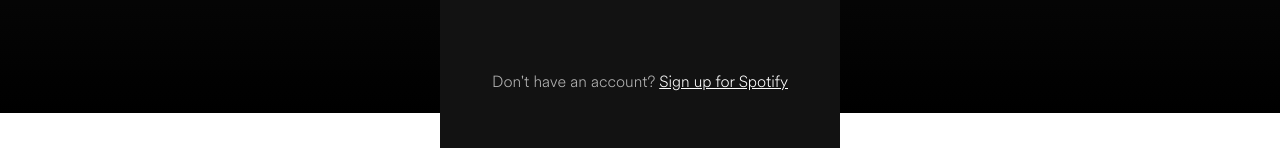
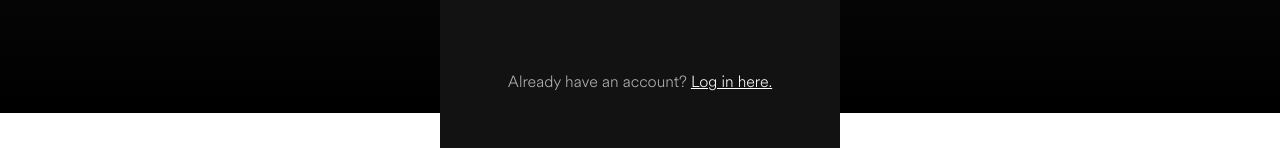
Before and after one commit to xwnsnowy/music-listening-app, a Next.js app in the folder client/: page /signup in a window 1280 px wide. Shown: the part 687-835 px from the top of the page. Built offline with nearby package versions, Linux system fonts and the light colour scheme.

Commit message:
feat: Update interface for steps 1 and 2 in the registration process

```diff
--- a/client/package.json
+++ b/client/package.json
@@ -12,6 +12,7 @@
     "@hookform/resolvers": "^3.3.4",
     "@radix-ui/react-label": "^2.0.2",
     "@radix-ui/react-slot": "^1.0.2",
+    "@ramonak/react-progress-bar": "^5.2.0",
     "@reduxjs/toolkit": "^2.2.2",
     "class-variance-authority": "^0.7.0",
     "clsx": "^2.1.0",
--- a/client/src/app/(auth)/signup/page.tsx
+++ b/client/src/app/(auth)/signup/page.tsx
@@ -1,19 +1,62 @@
-// Register.tsx
-import { useState } from "react";
+"use client";
+
 import RegisterForm from "@/components/RegisterForm";
 import SocialMedia from "@/components/SocialMedia";
 import Link from "next/link";
+import { useAppSelector, useAppDispatch } from "@/lib/hooks";
+import {
+  selectCurrentStep,
+  setCurrentStep,
+} from "@/lib/features/register/registerSlice";
+import ProgressBar from "@ramonak/react-progress-bar";
+import { useEffect, useState } from "react";
 
 const Register = () => {
+  const currentStep = useAppSelector(selectCurrentStep);
+  const [progress, setProgress] = useState(0);
+
+  useEffect(() => {
+    if (currentStep === 2) {
+      setProgress(50);
+    }
+    if (currentStep === 3) {
+      setProgress(75);
+    }
+    if (currentStep === 4) {
+      setProgress(100);
+    }
+  }, [currentStep]);
+
   return (
-    <div className="max-w-[400px] w-full rounded-lg bg-bgBase flex flex-col items-center justify-center py-8 gap-4  font-circular">
-      {/* Title Login */}
+    <div
+      className={`max-w-[400px] min-h-[826px] w-full rounded-lg bg-bgBase flex flex-col items-center ${
+        currentStep === 1 ? "justify-center" : "justify-start"
+      } py-8 gap-4  font-circular`}
+    >
+      {currentStep === 1 && (
         <h1 className="text-primaryColor text-5xl text-center font-black py-10 cursor-default select-none">
           Sign up to start listening
         </h1>
-
+      )}
+      {currentStep === 2 && (
+        <>
+          <ProgressBar
+            completed={progress}
+            className="w-full"
+            height="2px"
+            isLabelVisible={false}
+            bgColor="#1ed760"
+          />
+          <div className="flex flex-col w-[288px] mb-3">
+            <span className="text-secondaryColor">Step 2 of 4</span>
+            <span className="text-primaryColor">Create a password</span>
+          </div>
+        </>
+      )}
       <RegisterForm />
 
+      {currentStep === 1 && (
+        <>
           {/* Signup Social Media */}
           <SocialMedia text="Sign up" />
 
@@ -27,11 +70,15 @@
           <hr className="my-8 border border-tintedBase w-9/12" />
 
           <div className="text-primaryColor py-8 font-light gap-1 flex">
-        <span className="text-secondaryColor">Don&apos;t have an account?</span>
-        <Link href="/signup" className="underline">
-          Sign up for Spotify
+            <span className="text-secondaryColor">
+              Already have an account?
+            </span>
+            <Link href="/login" className="underline">
+              Log in here.
             </Link>
           </div>
+        </>
+      )}
     </div>
   );
 };
--- a/client/src/components/RegisterFormSteps/RegisterFormStepFirst.tsx
+++ b/client/src/components/RegisterFormSteps/RegisterFormStepFirst.tsx
@@ -9,6 +9,7 @@
 } from "@/lib/features/register/registerSlice";
 import { useAppDispatch } from "@/lib/hooks";
 import { Button } from "@/components/ui/button";
+import { useRouter } from "next/navigation";
 
 import {
   Form,
@@ -29,6 +30,7 @@
 }
 
 export default function RegisterFormStepFirst() {
+  const router = useRouter();
   const dispatch = useAppDispatch();
 
   const form = useForm<z.infer<typeof emailSchema>>({
@@ -48,6 +50,8 @@
       console.log("Submitting form with data:", data);
       dispatch(setEmail(data.email));
       dispatch(setCurrentStep(2));
+      const forwardUrl = encodeURIComponent("http://localhost:3000/");
+      router.push(`/signup?forward_url=${forwardUrl}&step=2`);
       // }
     } catch (error) {
       console.error("Error submitting form:", error);
--- a/client/src/components/RegisterFormSteps/RegisterFormStepSecond.tsx
+++ b/client/src/components/RegisterFormSteps/RegisterFormStepSecond.tsx
@@ -67,10 +67,9 @@
           name="password"
           render={({ field }) => (
             <FormItem>
-              <FormLabel className="text-primaryColor">Email</FormLabel>
+              <FormLabel className="text-primaryColor">Password</FormLabel>
               <FormControl>
                 <Input
-                  placeholder="tienthanhcute2k2@gmail.com"
                   {...field}
                   className="bg-transparent text-primaryColor rounded-none min-h-12"
                 />
```
Also changed, not shown: 1 other file (tests, documents, lock files or other folders). Lines whose indentation alone changed are shown as unchanged.
